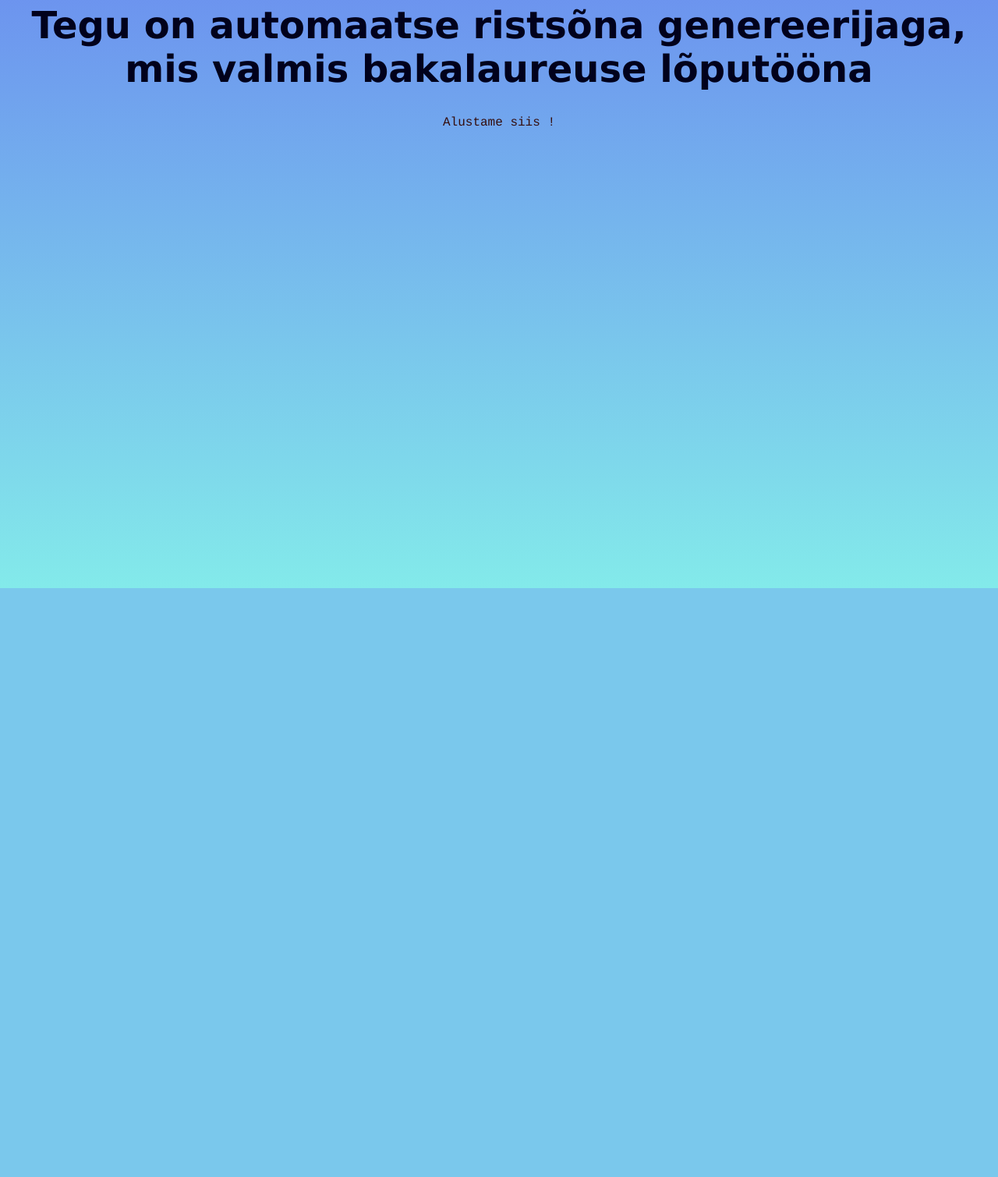
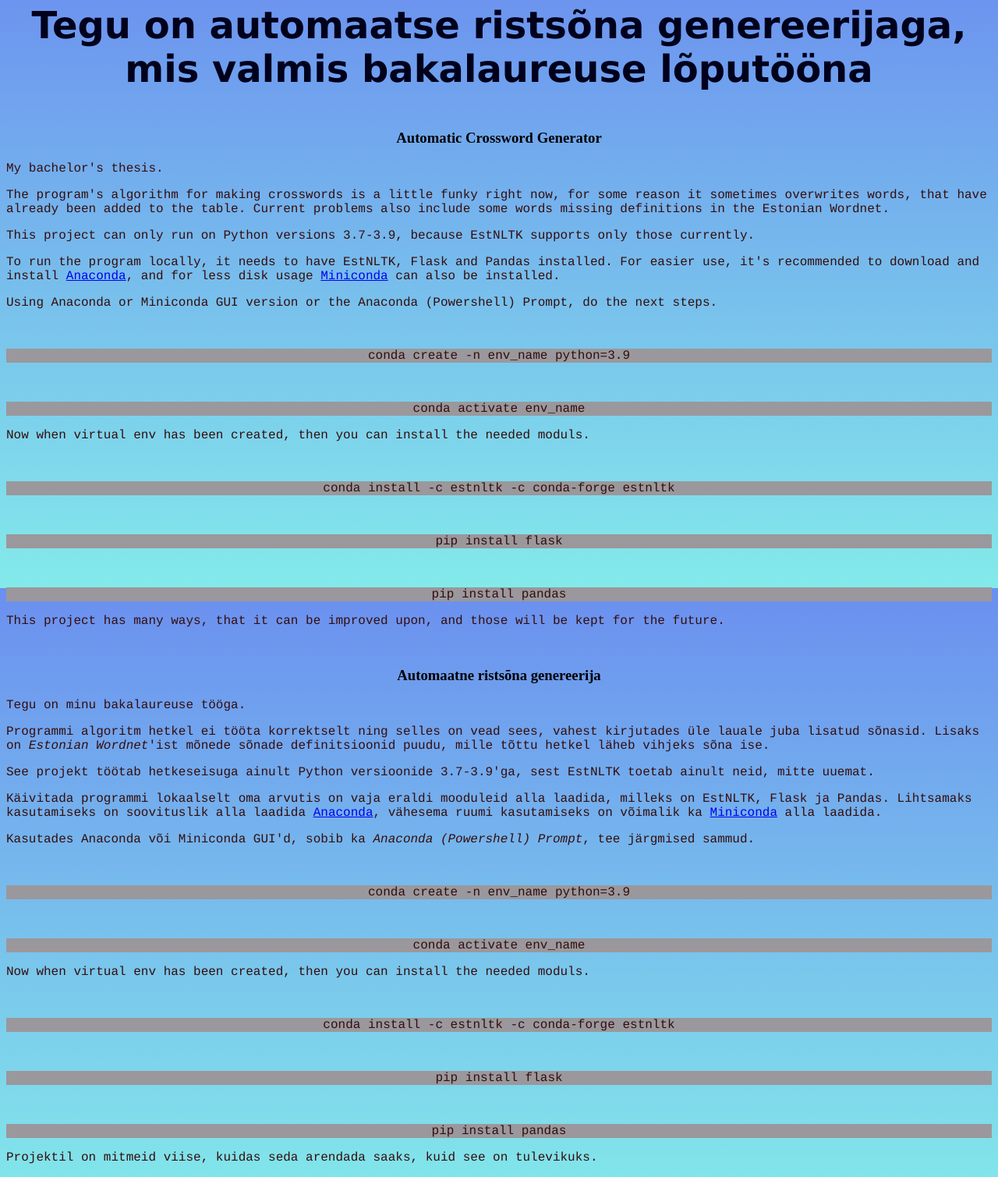
Before and after one commit to marvinvihman/Automatic-Crossword-Generator, a Flask app: a page that uses templates/leheküljest.html in a window 1280 px wide. Shown: the part 46-1555 px from the top of the page at 78% size. Before the commit the page ends 800 px from the top, so only its background shows below. Run offline with Flask 2, Linux system fonts and the light colour scheme.

Commit message:
Added page content.

```diff
--- a/templates/leheküljest.html
+++ b/templates/leheküljest.html
@@ -13,9 +13,48 @@
         <a href="{{ url_for('ristsõna') }}">Ristsõna</a>
         <a href="{{ url_for('leheküljest') }}">Leheküljest</a>
     </div>
-    <div class="main">
-        <h1>Tegu on automaatse ristsõna genereerijaga, mis valmis bakalaureuse lõputööna</h1>
-        <p>Alustame siis !</p>
+    <div>
+        <h1 class="main">Tegu on automaatse ristsõna genereerijaga, mis valmis bakalaureuse lõputööna</h1>
+
+        <h3 class="main">Automatic Crossword Generator</h3>
+        <p>My bachelor's thesis.</p>
+        <p>The program's algorithm for making crosswords is a little funky right now, for some reason it sometimes
+overwrites words, that have already been added to the table.
+Current problems also include some words missing definitions in the Estonian Wordnet.</p>
+        <p>This project can only run on Python versions 3.7-3.9, because EstNLTK supports only those currently.</p>
+        <p>To run the program locally, it needs to have EstNLTK, Flask and Pandas installed. For easier use, it's
+recommended to download and install <a href="https://www.anaconda.com/distribution/">Anaconda</a>,
+and for less disk usage <a href="https://conda.io/en/latest/miniconda.html">Miniconda</a> can also be installed.</p>
+        <p>Using Anaconda or Miniconda GUI version or the Anaconda (Powershell) Prompt, do the next steps.</p>
+
+        <p class="main" style="background-color: #9a989c">conda create -n env_name python=3.9</p>
+        <p class="main" style="background-color: #9a989c">conda activate env_name</p>
+        <p>Now when virtual env has been created, then you can install the needed moduls.</p>
+        <p class="main" style="background-color: #9a989c">conda install -c estnltk -c conda-forge estnltk</p>
+        <p class="main" style="background-color: #9a989c">pip install flask</p>
+        <p class="main" style="background-color: #9a989c">pip install pandas</p>
+        <p>This project has many ways, that it can be improved upon, and those will be kept for the future.</p>
+
+    </div>
+
+    <div>
+        <h3 class="main">Automaatne ristsõna genereerija</h3>
+        <p>Tegu on minu bakalaureuse tööga.</p>
+        <p>Programmi algoritm hetkel ei tööta korrektselt ning selles on vead sees, vahest kirjutades üle lauale juba lisatud sõnasid.
+            Lisaks on <i>Estonian Wordnet</i>'ist mõnede sõnade definitsioonid puudu, mille tõttu hetkel läheb vihjeks sõna ise.</p>
+        <p>See projekt töötab hetkeseisuga ainult Python versioonide 3.7-3.9'ga, sest EstNLTK toetab ainult neid, mitte uuemat.</p>
+        <p>Käivitada programmi lokaalselt oma arvutis on vaja eraldi mooduleid alla laadida, milleks on EstNLTK, Flask ja Pandas. Lihtsamaks kasutamiseks on soovituslik
+            alla laadida <a href="https://www.anaconda.com/distribution/">Anaconda</a>, vähesema ruumi kasutamiseks on võimalik ka
+            <a href="https://conda.io/en/latest/miniconda.html">Miniconda</a> alla laadida.</p>
+        <p>Kasutades Anaconda või Miniconda GUI'd, sobib ka <i>Anaconda (Powershell) Prompt</i>, tee järgmised sammud.</p>
+
+        <p class="main" style="background-color: #9a989c">conda create -n env_name python=3.9</p>
+        <p class="main" style="background-color: #9a989c">conda activate env_name</p>
+        <p>Now when virtual env has been created, then you can install the needed moduls.</p>
+        <p class="main" style="background-color: #9a989c">conda install -c estnltk -c conda-forge estnltk</p>
+        <p class="main" style="background-color: #9a989c">pip install flask</p>
+        <p class="main" style="background-color: #9a989c">pip install pandas</p>
+        <p>Projektil on mitmeid viise, kuidas seda arendada saaks, kuid see on tulevikuks.</p>
     </div>
 
 </body>
```
